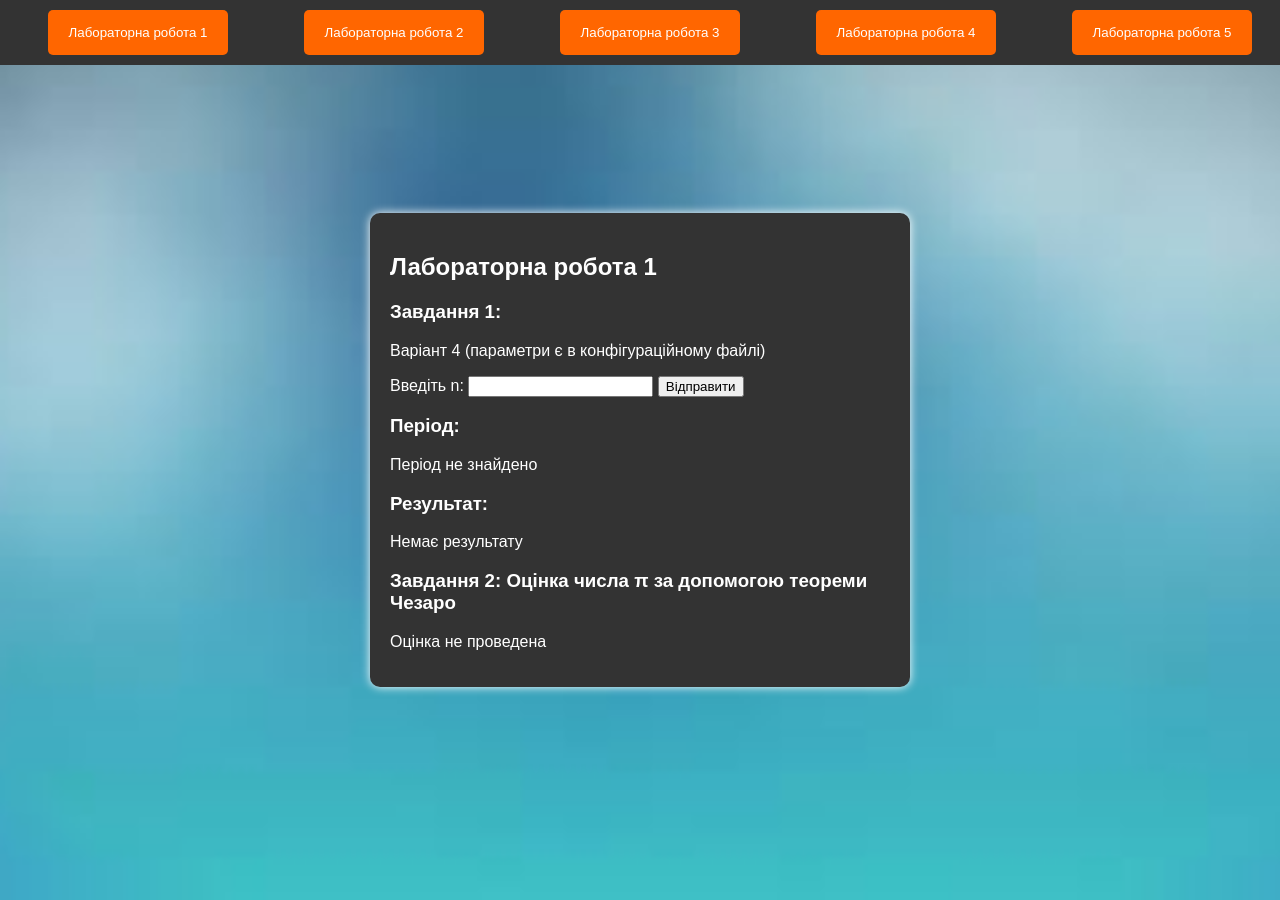
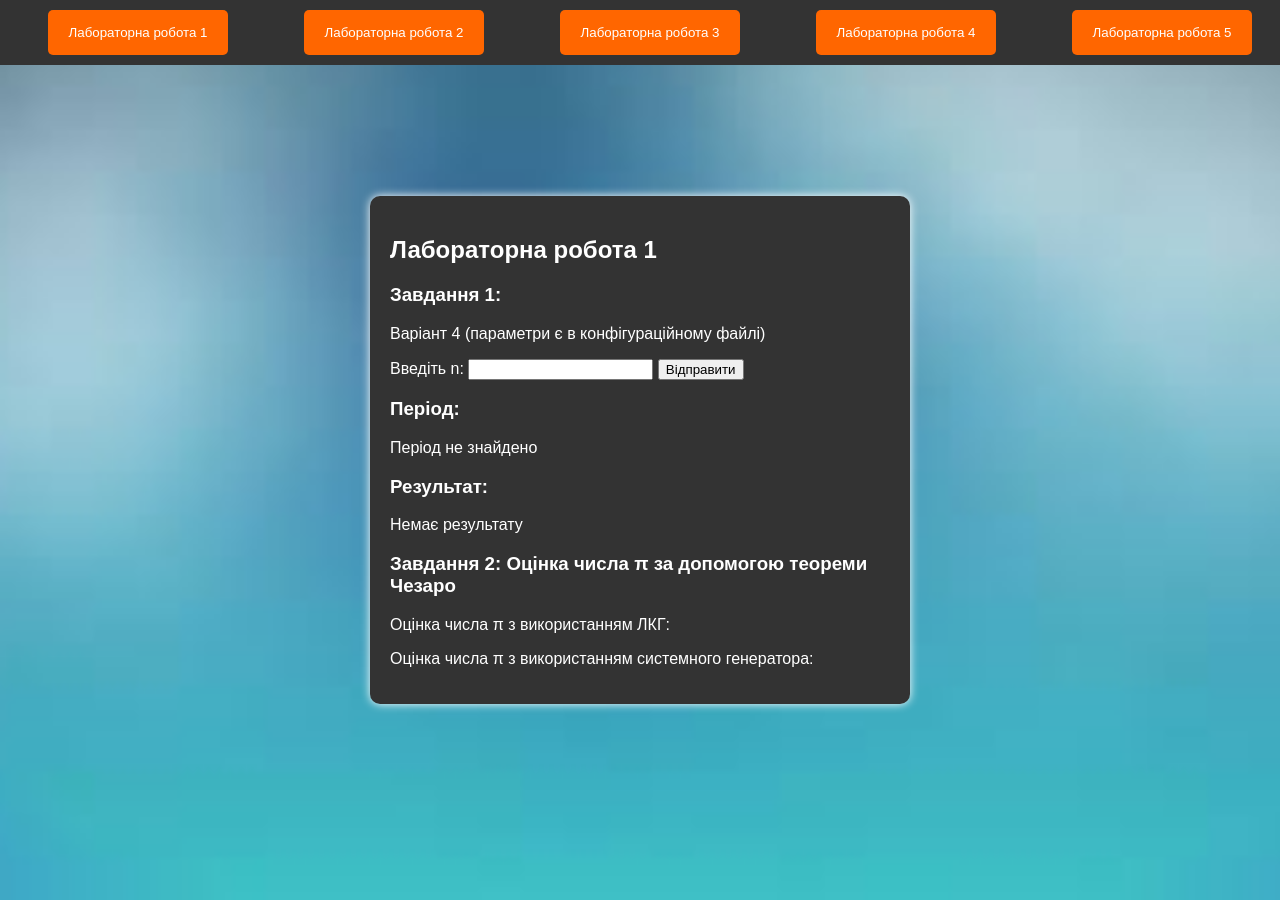
Before and after one commit to Yura0Bodnar/InformationSecurity_labs, a FastAPI app: page / in a window 1280 px wide, after a click on "Лабораторна робота 1". Run offline with FastAPI, Linux system fonts and the light colour scheme.

Commit message:
lab1 corrected index.html

```diff
--- a/templates/index.html
+++ b/templates/index.html
@@ -35,7 +35,9 @@
 </div>
 <div>
     <h3>Завдання 2: Оцінка числа π за допомогою теореми Чезаро</h3>
-    <p>{{ outputLab1_3 if outputLab1_3 else 'Оцінка не проведена' }}</p>
+                    <p>Оцінка числа π з використанням ЛКГ: {{ chesaro }}</p>
+                    <p>Оцінка числа π з використанням системного генератора: {{ random_sequence }}</p>
+                    <p>{{ pi }}</p>
 </div>
             </div>
         </div>
```
